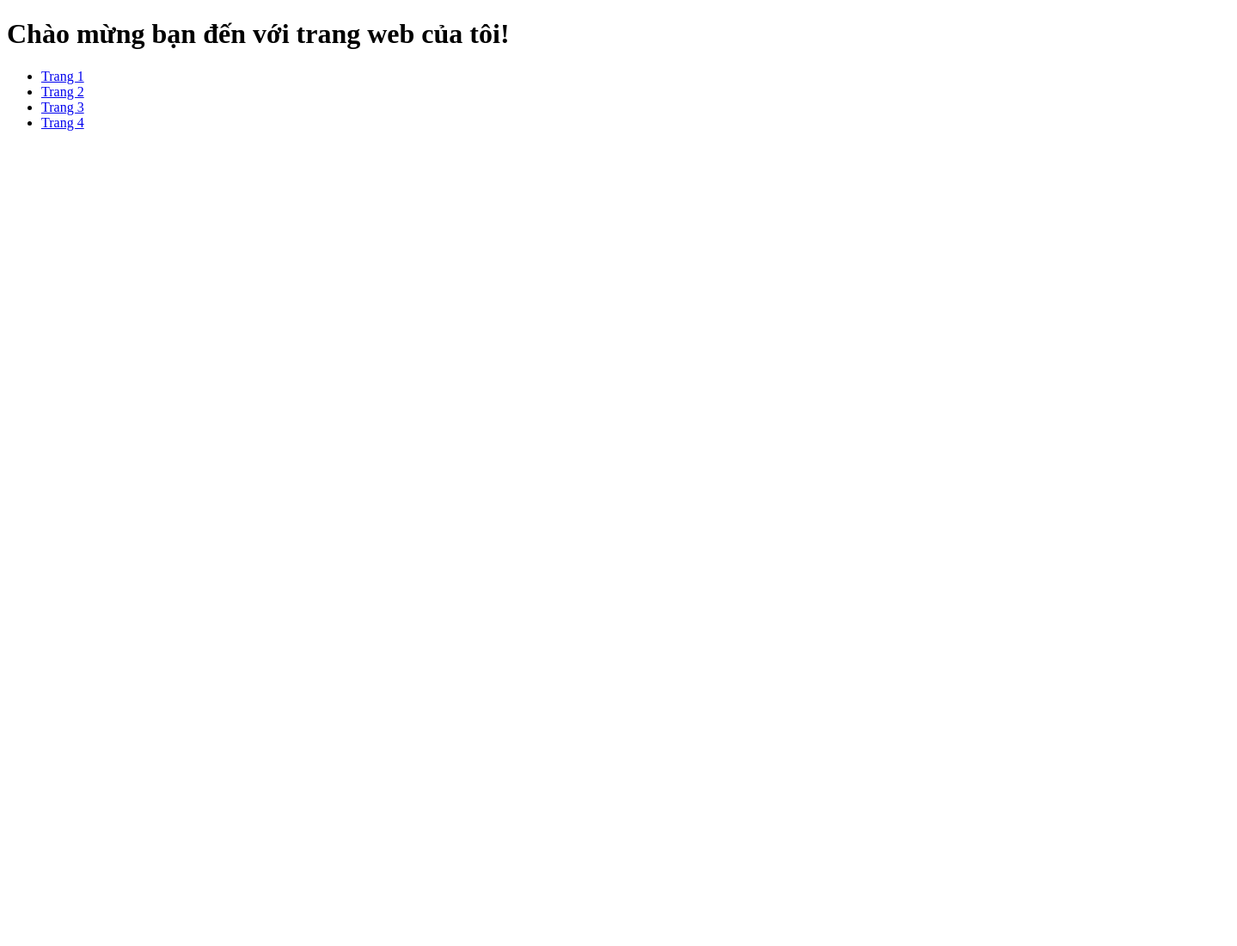
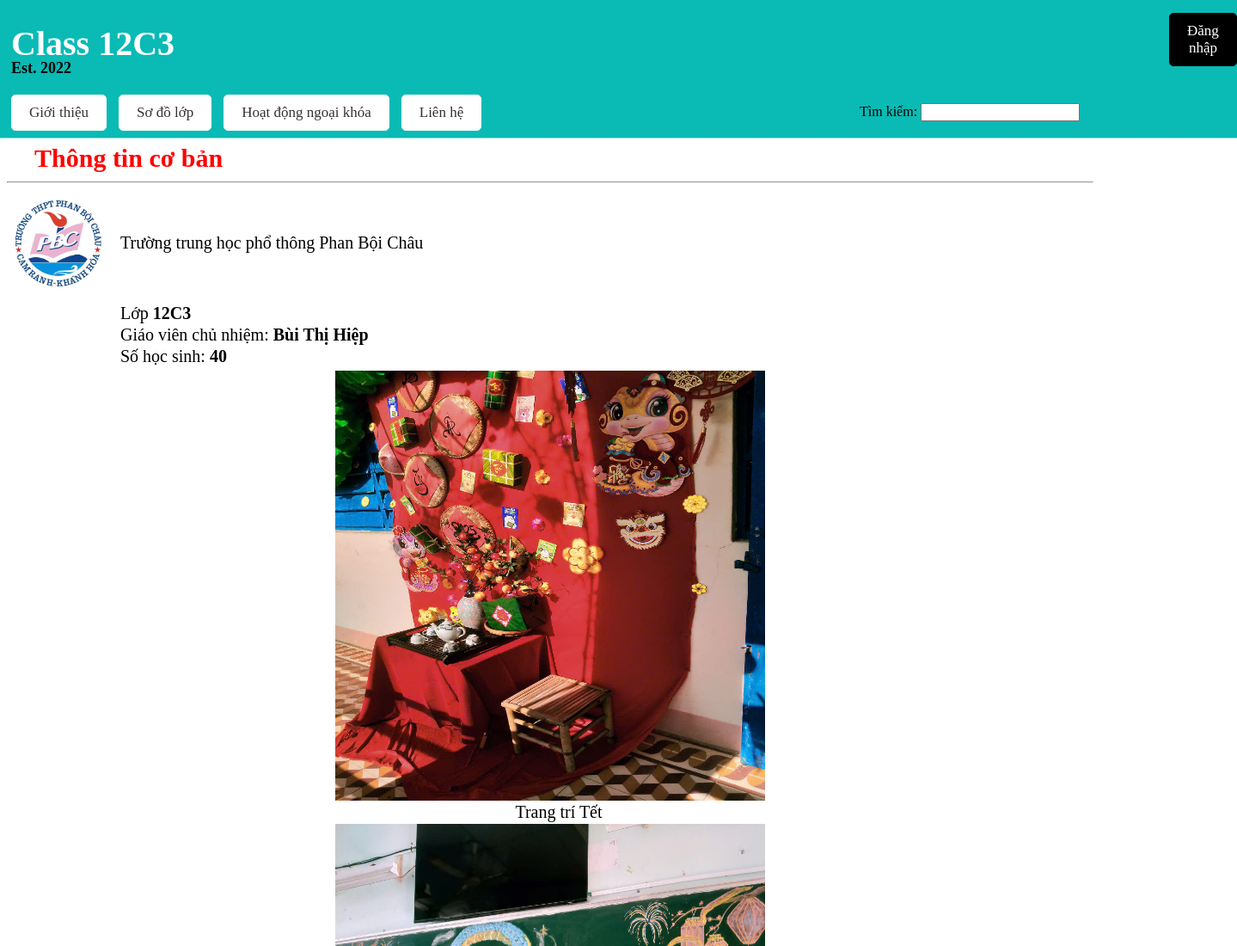
Before and after one commit to kohi-ng/kohi-ng.github.io, a plain HTML site: page index.html in a window 1280 px wide. Shown: the top 1100 px of the page at 86% size, 1439 px wide, since content can reach past the window. Before the commit the page ends 800 px from the top, so only its background shows below. Drawn offline with Linux system fonts and the light colour scheme.

Commit message:
Update index.html

```diff
--- a/index.html
+++ b/index.html
@@ -1,17 +1,89 @@
 <!DOCTYPE html>
-<html lang="vi">
-<head>
-    <meta charset="UTF-8">
-    <meta name="viewport" content="width=device-width, initial-scale=1.0">
-    <title>Trang chính</title>
+<html>
+	<head>
+		<meta charset = "utf-8">
+		<title>Giới thiệu lớp 12C3</title>
+	<style>
+                body {
+    background: linear-gradient(to bottom, #0abab5 160px, white 161px);
+}
+		h1 {color: white;
+                height: 15px}
+            	h1 {text-indent: 5px;
+                font-size: 40px;}
+		p {text-indent: 20px; font-size: 30px; margin: 2px}
+            	h2 {text-indent: 5px;
+                font-size: 18px;
+                color: black;
+                text-align:left;}
+            	.nav-button {
+		background-color: #ffffff;
+                font-size: 17px;
+            	display: inline-block;
+            	padding: 10px 20px;
+           	margin: 5px 5px;
+           	border: 1px solid #ffffff;
+            	border-radius: 5px;
+            	text-decoration: none;
+		cursor: pointer;
+		text-align: center;
+            	color: #333;}
+            	.nav-button:hover {background-color: #ececeb; border-color: #ececeb;}
+		.container1 {
+            		display: flex;
+            		align-items: center; margin: 20px 10px}
+		.container2 {margin: 5px 110px;}
+		.container3 { position: absolute; top: 120px; left: 1000px;}
+		.container4 { margin: 10px 10px;}
+		.container5 {text-align: center;}
+		.button {
+		background-color: #000000;
+                font-size: 17px;
+            	padding: 10px 20px;
+           	margin: 10px 10px;
+           	border: 1px solid #000000;
+            	border-radius: 5px;
+            	text-decoration: none;
+		cursor: pointer;
+		text-align: center;
+            	color: #ffffff; position: absolute; top: 5px; left: 1350px}
+            	.button:hover {background-color: #2d2d29; border-color: #2d2d29;}
+	</style>
 </head>
 <body>
-    <h1>Chào mừng bạn đến với trang web của tôi!</h1>
-    <ul>
-        <li><a href="Trang 1.html">Trang 1</a></li>
-        <li><a href="Trang 2.html">Trang 2</a></li>
-        <li><a href="Trang 3.html">Trang 3</a></li>
-        <li><a href="Trang 4.html">Trang 4</a></li>
-    </ul>
+	<h1>Class 12C3</h1>
+    	<h2>Est. 2022</h2>
+    	<a href="Trang 1.html" class="nav-button">Giới thiệu</a>
+    	<a href="Trang 2.html" class="nav-button">Sơ đồ lớp</a>
+    	<a href="Trang 3.html" class="nav-button">Hoạt động ngoại khóa</a>
+    	<a href="Trang 4.html" class="nav-button">Liên hệ</a>
+        <a href="Đăng nhập.html" class="button">Đăng nhập</a>
+    	<div class="container3">
+        	<form>
+            	<label for="timkiem">Tìm kiếm:</label>
+            	<input id="timkiem" type="text" name="search">
+        	</form>
+    	</div>
+    	<div class="container4">
+		<p style="color:red"> <b>Thông tin cơ bản</b></p>
+	</div>
+	<hr>
+	<div class="container1">
+		<img src="image2.png" alt="Trường trung học phổ thông Phan Bội Châu" width="100" height="100">
+		<p style="font-size:20px"> Trường trung học phổ thông Phan Bội Châu</p>
+	</div>
+	<div class="container2">
+		<p style="font-size:20px"> Lớp <span><b>12C3</b></span> </p>
+        	<p style="font-size:20px"> Giáo viên chủ nhiệm: <span><b> Bùi Thị Hiệp</b></span> </p>
+        	<p style="font-size:20px"> Số học sinh: <span><b>40</b></span> </p>
+	</div>
+	<div class="container5">
+	<img src="image5.png" alt="Trang trí Tết" width="500" height="500" align="center">
+	<p style="font-size:20px" style="text-align: center">Trang trí Tết</p>
+	<img src="image4.png" alt="Trang trí Tết" width="500" height="500" align="center">
+	<p style="font-size:20px" style="text-align: center">Trang trí Tết</p>
+	<img src="image1.png" alt="Trang trí Tết" width="800" height="500" align="center">
+	<p style="font-size:20px" style="text-align: center">Ảnh chụp chung</p>
+	</div>
 </body>
 </html>
```
